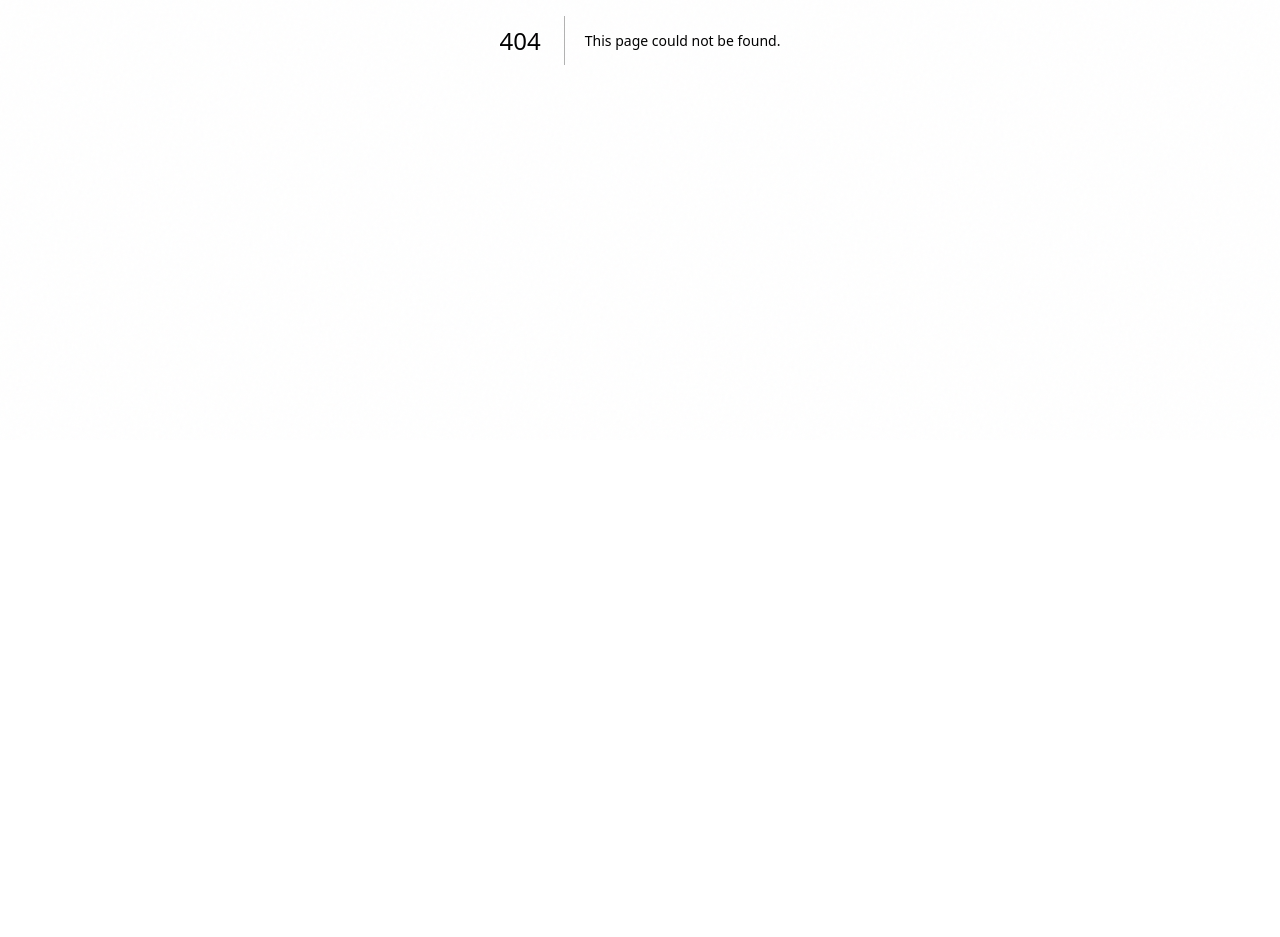
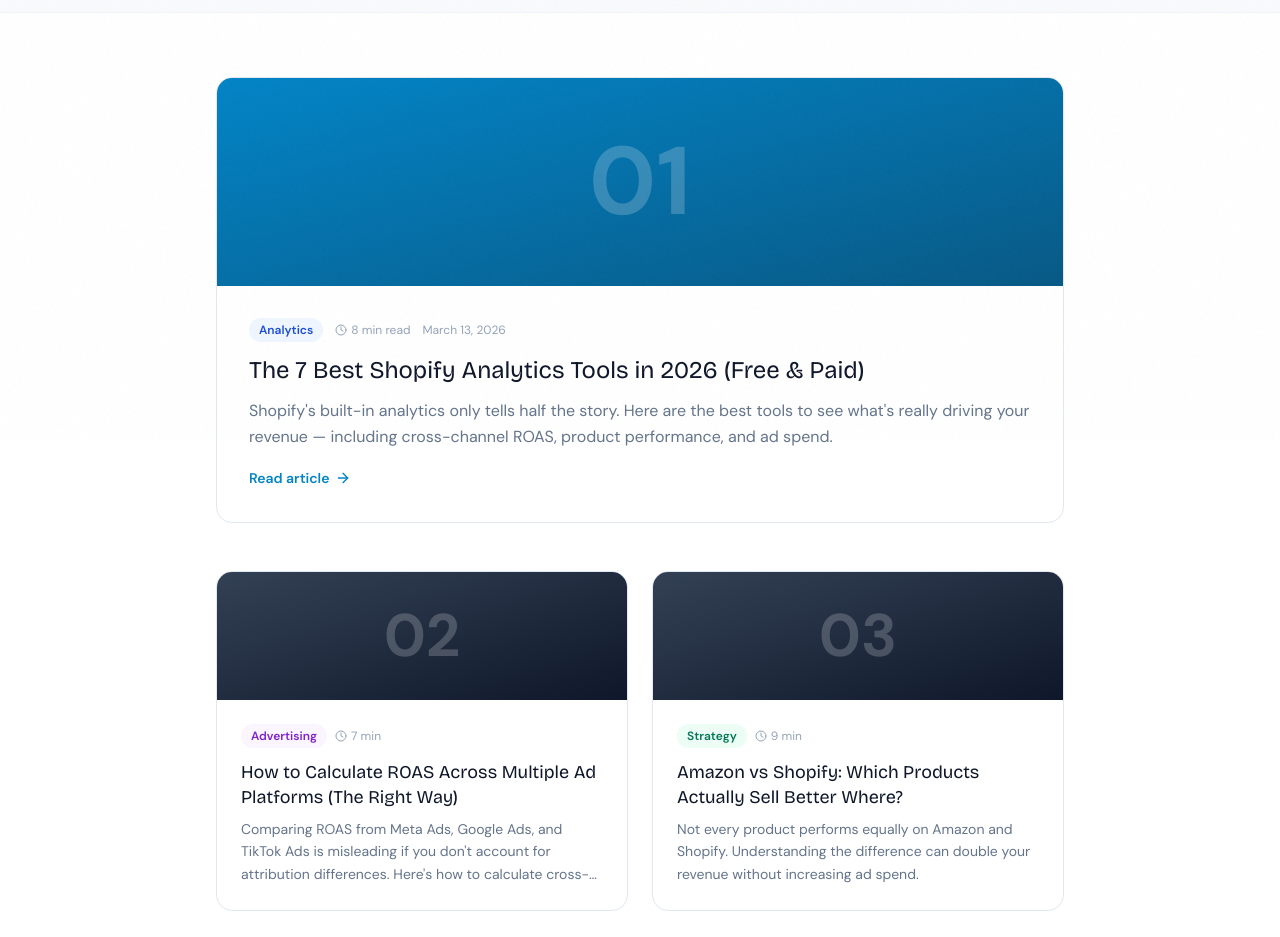
Before and after one commit to Julian0912608/marketgrowth-frontend, a Next.js app: page /blog in a window 1280 px wide. Before the commit this address had no page. Shown: the part 360-1297 px from the top of the page. Before the commit the page ends 800 px from the top, so only its background shows below. Built offline with nearby package versions, Linux system fonts and the light colour scheme.

Commit message:
Create page.tsx

```diff
--- /dev/null
+++ b/app/blog/page.tsx
@@ -0,0 +1,139 @@
+import Link from 'next/link';
+import { ArrowRight, Clock, Tag } from 'lucide-react';
+import { Navbar } from '@/components/marketing/Navbar';
+import { Footer } from '@/components/marketing/sections';
+
+const posts = [
+  {
+    slug: 'best-shopify-analytics-tools-2026',
+    title: 'The 7 Best Shopify Analytics Tools in 2026 (Free & Paid)',
+    description: "Shopify's built-in analytics only tells half the story. Here are the best tools to see what's really driving your revenue — including cross-channel ROAS, product performance, and ad spend.",
+    publishedAt: 'March 13, 2026',
+    readingTime: '8 min',
+    category: 'Analytics',
+    featured: true,
+  },
+  {
+    slug: 'how-to-calculate-roas-across-platforms',
+    title: 'How to Calculate ROAS Across Multiple Ad Platforms (The Right Way)',
+    description: "Comparing ROAS from Meta Ads, Google Ads, and TikTok Ads is misleading if you don't account for attribution differences. Here's how to calculate cross-platform ROAS accurately.",
+    publishedAt: 'March 13, 2026',
+    readingTime: '7 min',
+    category: 'Advertising',
+    featured: false,
+  },
+  {
+    slug: 'amazon-vs-shopify-which-products-sell-best',
+    title: 'Amazon vs Shopify: Which Products Actually Sell Better Where?',
+    description: 'Not every product performs equally on Amazon and Shopify. Understanding the difference can double your revenue without increasing ad spend.',
+    publishedAt: 'March 13, 2026',
+    readingTime: '9 min',
+    category: 'Strategy',
+    featured: false,
+  },
+];
+
+const categoryColors: Record<string, string> = {
+  Analytics:   'bg-blue-50 text-blue-700',
+  Advertising: 'bg-purple-50 text-purple-700',
+  Strategy:    'bg-emerald-50 text-emerald-700',
+};
+
+export default function BlogPage() {
+  const [featured, ...rest] = posts;
+
+  return (
+    <main className="min-h-screen bg-white">
+      <Navbar />
+
+      {/* Header */}
+      <section className="pt-24 pb-16 bg-slate-50 border-b border-slate-100">
+        <div className="max-w-4xl mx-auto px-6 text-center">
+          <div className="inline-flex items-center gap-2 bg-brand-50 text-brand-700 text-xs font-semibold px-3 py-1.5 rounded-full mb-4">
+            MarketGrow Blog
+          </div>
+          <h1 className="font-display text-4xl sm:text-5xl font-800 text-slate-900 mb-4">
+            Ecommerce intelligence,<br className="hidden sm:block" /> explained
+          </h1>
+          <p className="text-slate-500 text-lg max-w-xl mx-auto">
+            Practical guides on multi-channel analytics, ROAS optimisation, and AI-driven decision making for ecommerce operators.
+          </p>
+        </div>
+      </section>
+
+      <section className="py-16">
+        <div className="max-w-4xl mx-auto px-6">
+
+          {/* Featured post */}
+          <Link href={`/blog/${featured.slug}`} className="group block mb-12">
+            <div className="rounded-2xl border border-slate-200 bg-white hover:border-brand-300 hover:shadow-lg transition-all duration-200 overflow-hidden">
+              {/* Graphic placeholder */}
+              <div className="h-52 bg-gradient-to-br from-brand-600 to-brand-800 flex items-center justify-center">
+                <span className="text-white/20 text-8xl font-black select-none">01</span>
+              </div>
+              <div className="p-8">
+                <div className="flex items-center gap-3 mb-3">
+                  <span className={`text-xs font-semibold px-2.5 py-1 rounded-full ${categoryColors[featured.category]}`}>
+                    {featured.category}
+                  </span>
+                  <span className="text-xs text-slate-400 flex items-center gap-1">
+                    <Clock className="w-3 h-3" /> {featured.readingTime} read
+                  </span>
+                  <span className="text-xs text-slate-400">{featured.publishedAt}</span>
+                </div>
+                <h2 className="font-display text-2xl font-700 text-slate-900 mb-3 group-hover:text-brand-700 transition-colors">
+                  {featured.title}
+                </h2>
+                <p className="text-slate-500 leading-relaxed mb-4">{featured.description}</p>
+                <span className="inline-flex items-center gap-1.5 text-brand-600 font-semibold text-sm group-hover:gap-2.5 transition-all">
+                  Read article <ArrowRight className="w-4 h-4" />
+                </span>
+              </div>
+            </div>
+          </Link>
+
+          {/* Rest of posts */}
+          <div className="grid sm:grid-cols-2 gap-6 mb-16">
+            {rest.map((post, i) => (
+              <Link key={post.slug} href={`/blog/${post.slug}`} className="group block">
+                <div className="h-full rounded-2xl border border-slate-200 bg-white hover:border-brand-300 hover:shadow-md transition-all duration-200 overflow-hidden">
+                  <div className="h-32 bg-gradient-to-br from-slate-700 to-slate-900 flex items-center justify-center">
+                    <span className="text-white/20 text-6xl font-black select-none">0{i + 2}</span>
+                  </div>
+                  <div className="p-6">
+                    <div className="flex items-center gap-2 mb-3">
+                      <span className={`text-xs font-semibold px-2.5 py-1 rounded-full ${categoryColors[post.category]}`}>
+                        {post.category}
+                      </span>
+                      <span className="text-xs text-slate-400 flex items-center gap-1">
+                        <Clock className="w-3 h-3" /> {post.readingTime}
+                      </span>
+                    </div>
+                    <h2 className="font-display text-lg font-700 text-slate-900 mb-2 group-hover:text-brand-700 transition-colors leading-snug">
+                      {post.title}
+                    </h2>
+                    <p className="text-slate-500 text-sm leading-relaxed line-clamp-3">{post.description}</p>
+                  </div>
+                </div>
+              </Link>
+            ))}
+          </div>
+
+          {/* Newsletter CTA */}
+          <div className="rounded-2xl bg-gradient-to-br from-brand-600 to-brand-800 p-8 text-center">
+            <h3 className="font-display text-2xl font-700 text-white mb-2">Get early access to MarketGrow</h3>
+            <p className="text-brand-100 mb-6">Join the waitlist and get your first month free when we launch.</p>
+            <Link
+              href="/#waitlist"
+              className="inline-flex items-center gap-2 bg-white text-brand-700 font-semibold px-6 py-3 rounded-xl hover:bg-brand-50 transition-colors"
+            >
+              Join the waitlist <ArrowRight className="w-4 h-4" />
+            </Link>
+          </div>
+        </div>
+      </section>
+
+      <Footer />
+    </main>
+  );
+}
```
